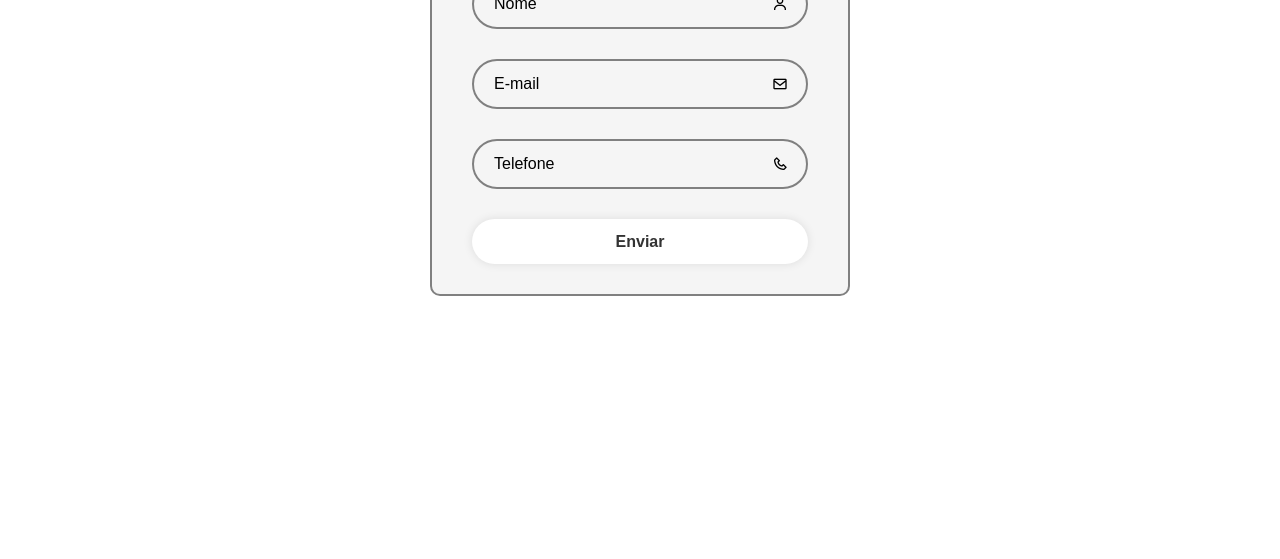
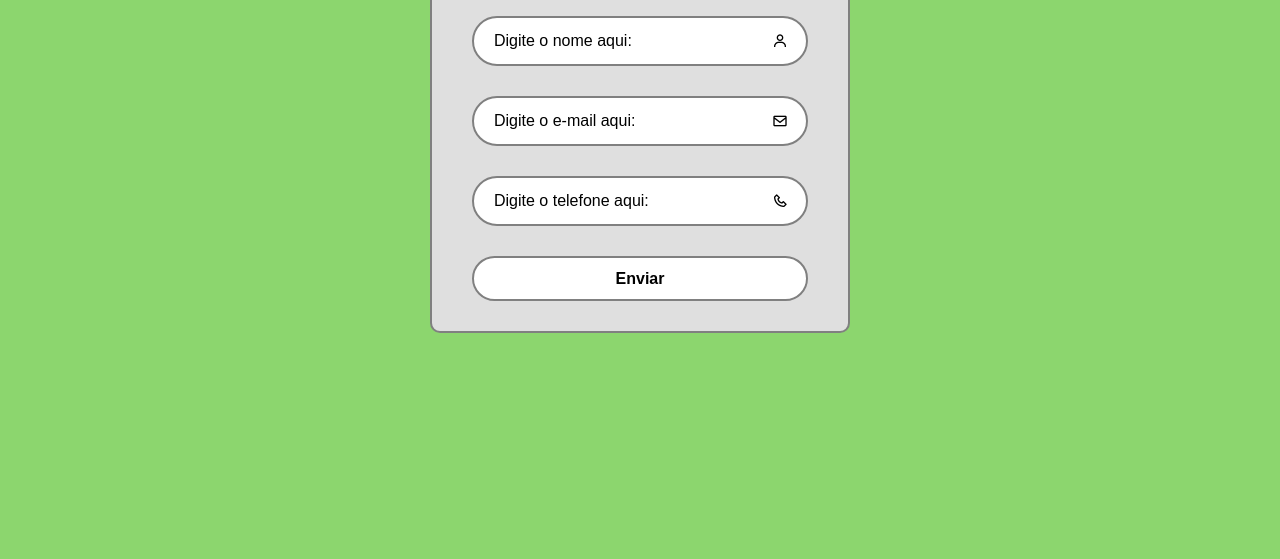
Before and after one commit to hpacifico777/GS-WEBDEV, a plain HTML site: page contato.html in a window 1280 px wide. Shown: the part 401-960 px from the top of the page. Before the commit the page ends 800 px from the top, so only its background shows below. Drawn offline with nearby package versions, Linux system fonts and the light colour scheme.

Commit message:
Atualização do CSS do contato

```diff
--- a/contato.html
+++ b/contato.html
@@ -44,19 +44,20 @@
                 <h1>Contato</h1>
 
                 <div class="input-box">
-                    <input type="text" id="nome" placeholder="Nome">
+                    <input type="text" id="nome" placeholder="Digite o nome aqui:">
                     <i class='bx bx-user'></i>
                     <div class="error-message" id="nameError"></div>
                 </div>
 
                 <div class="input-box">
-                    <input type="email" id="email" placeholder="E-mail">
+
+                    <input type="email" id="email" placeholder="Digite o e-mail aqui:">
                     <i class='bx bx-envelope'></i>
                     <div class="error-message" id="emailError"></div>
                 </div>
 
                 <div class="input-box">
-                    <input type="tel" id="numero" placeholder="Telefone">
+                    <input type="tel" id="numero" placeholder="Digite o telefone aqui:">
                     <i class='bx bx-phone' ></i>
                     <div class="error-message" id="telefoneError"></div>
                 </div>
--- a/src/css/contato.css
+++ b/src/css/contato.css
@@ -1,21 +1,29 @@
+
+* {
+    margin: 0;
+    padding: 0;
+    box-sizing: border-box;
+}
 main{
     display: flex;
     justify-content: center;
     align-items: center;
-    min-height: 80vh;
+    min-height: 100vh;
     background-size: cover;
     background-position: center;
+    background-color: #8cd66e;
 }
 
 .contato-box{
     width: 420px;
-    background: whitesmoke;
+    background: rgb(223, 223, 223);
     border: 2px solid gray;
     backdrop-filter: blur(20px);
     color: #000;
     border-radius: 10px;
     padding: 30px 40px;
     position: absolute;
+    top: 300px;
 }
 
 .contato-box h1{
@@ -41,6 +49,7 @@ main{
     font-size: 16px;
     color: #000;
     padding: 20px 45px 20px 20px ;
+    background-color: white;
 }
 
 
@@ -58,15 +67,16 @@ main{
 .contato-box .submit-contato{
     width: 100%;
     height: 45px;
-    background: #fff;
+    background: transparent;
     border: none;
     outline: none;
+    border: 2px solid gray;
     border-radius: 40px;
-    box-shadow: 0 0 10px rgba(0, 0, 0, .1);
     cursor: pointer;
     font-size: 16px;
-    color: #333;
-    font-weight: 600;
+    color: #000;
+    font-weight: 550;
+    background-color: white;
 }
 
 .error-message {
```
